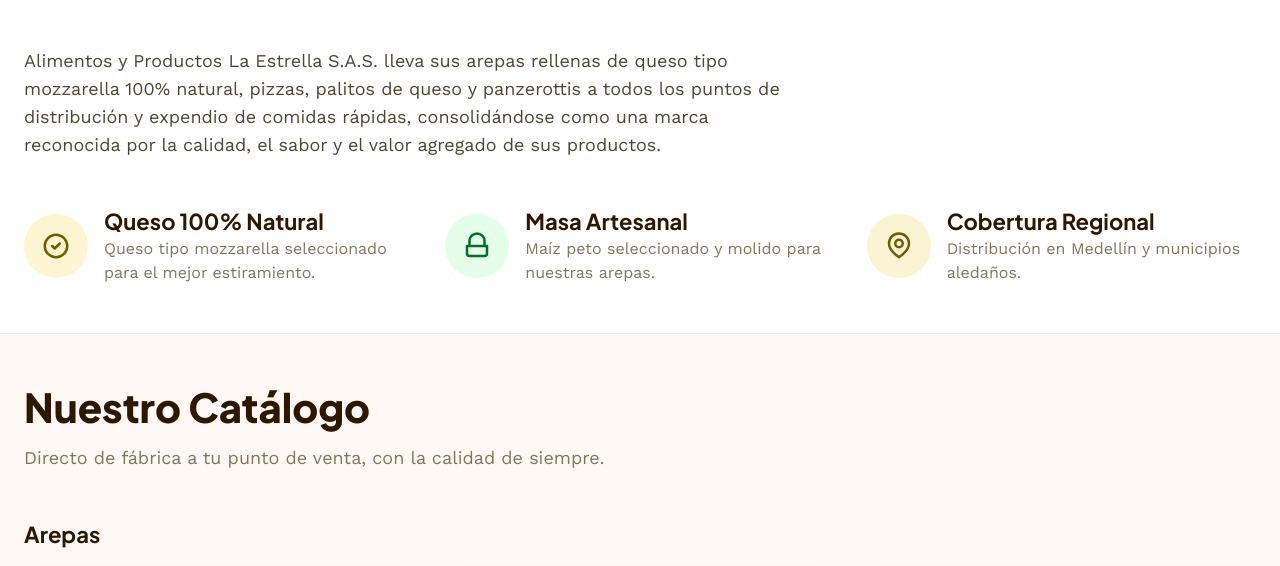
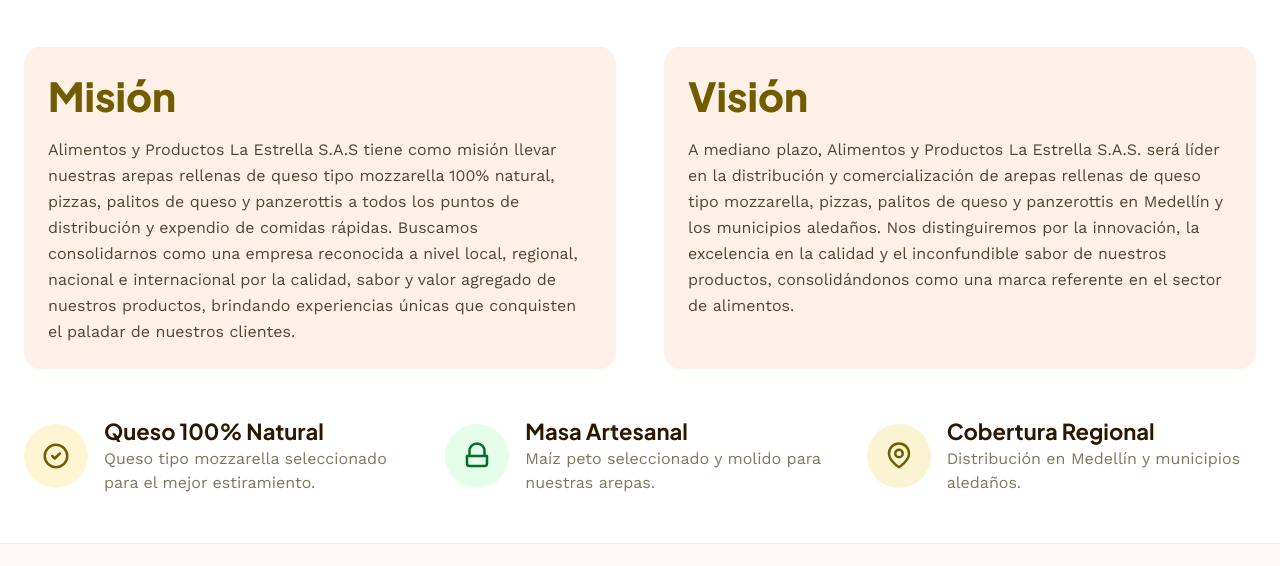
Before and after one commit to JeffersonHenaoDev/arepas-la-estrella, a plain HTML site: page index.html in a window 1280 px wide. Shown: the part 762-1328 px from the top of the page. Drawn offline with nearby package versions, Linux system fonts and the light colour scheme.

Commit message:
Textos de Mision y Vision sobre el Index

```diff
--- a/css/global.css
+++ b/css/global.css
@@ -237,6 +237,11 @@
    ========================================================= */
 .mission { padding-block: var(--space-xxl); background-color: #ffffff; border-block: 1px solid rgba(208, 198, 172, 0.3); }
 .mission-text { max-width: 760px; font-size: 18px; line-height: 28px; color: var(--color-on-surface-variant); margin-bottom: var(--space-xxl); }
+.mission-vision-container { display: grid; grid-template-columns: 1fr; gap: var(--space-xxl); margin-bottom: var(--space-xxl); }
+@media (min-width: 768px) { .mission-vision-container { grid-template-columns: repeat(2, 1fr); } }
+.mission-box, .vision-box { padding: var(--space-lg); border-radius: var(--radius-lg); background-color: var(--color-surface-container-low); }
+.mission-box h2, .vision-box h2 { margin-bottom: var(--space-md); color: var(--color-primary); }
+.mission-box p, .vision-box p { font-size: 16px; line-height: 26px; color: var(--color-on-surface-variant); }
 .quality-grid { display: grid; grid-template-columns: 1fr; gap: var(--space-xl); }
 .quality-item { display: flex; align-items: center; gap: var(--space-md); }
 .quality-icon {
--- a/index.html
+++ b/index.html
@@ -65,10 +65,19 @@
 	</div>
 </section>
 
-<!-- Nosotros / Misión -->
+<!-- Nosotros / Misión y Visión -->
 <section class="mission" id="nosotros">
 <div class="container">
-<p class="mission-text">Alimentos y Productos La Estrella S.A.S. lleva sus arepas rellenas de queso tipo mozzarella 100% natural, pizzas, palitos de queso y panzerottis a todos los puntos de distribución y expendio de comidas rápidas, consolidándose como una marca reconocida por la calidad, el sabor y el valor agregado de sus productos.</p>
+<div class="mission-vision-container">
+<div class="mission-box">
+<h2>Misión</h2>
+<p>Alimentos y Productos La Estrella S.A.S tiene como misión llevar nuestras arepas rellenas de queso tipo mozzarella 100% natural, pizzas, palitos de queso y panzerottis a todos los puntos de distribución y expendio de comidas rápidas. Buscamos consolidarnos como una empresa reconocida a nivel local, regional, nacional e internacional por la calidad, sabor y valor agregado de nuestros productos, brindando experiencias únicas que conquisten el paladar de nuestros clientes.</p>
+</div>
+<div class="vision-box">
+<h2>Visión</h2>
+<p>A mediano plazo, Alimentos y Productos La Estrella S.A.S. será líder en la distribución y comercialización de arepas rellenas de queso tipo mozzarella, pizzas, palitos de queso y panzerottis en Medellín y los municipios aledaños. Nos distinguiremos por la innovación, la excelencia en la calidad y el inconfundible sabor de nuestros productos, consolidándonos como una marca referente en el sector de alimentos.</p>
+</div>
+</div>
 <div class="quality-grid">
 <div class="quality-item">
 <div class="quality-icon">
```
